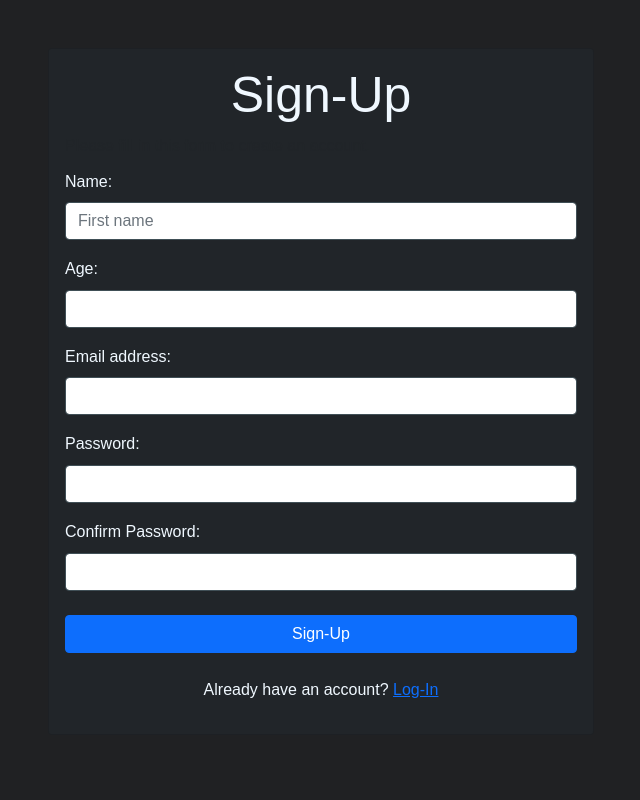
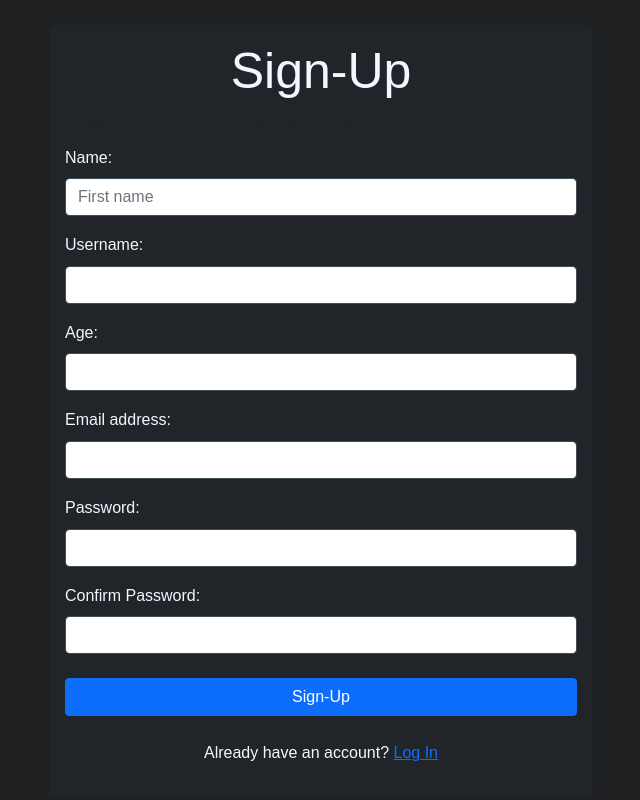
Before and after one commit to MelecaZane/AgileWebDev, a Flask app: template app/templates/signUp_upd.html in a window 1280 px wide. Shown: the whole page, without its empty margins (319-959 px from the left). Run offline with Flask 3, Linux system fonts and the light colour scheme; the template is opened without the code that fills it, so the values that code supplies are empty; some libraries are stand-ins or nearby versions.

Commit message:
Added Username field to Sign-Up

```diff
--- a/app/templates/signUp_upd.html
+++ b/app/templates/signUp_upd.html
@@ -11,7 +11,7 @@
     <script src="https://kit.fontawesome.com/96ce613701.js" crossorigin="anonymous"></script>
 </head>
 <body>
-    <div class="container mt-5">
+    <div class="container mt-4">
         <div class="row justify-content-center">
             <div class="col-md-6">
                 <div class="card bg-dark">
@@ -22,6 +22,10 @@
                             <div class="mb-3">
                                 <label for="name" class="form-label">Name:</label>
                                 <input type="text" class="form-control" id="name" name="name" placeholder="First name">
+                            </div>
+                            <div class = "mb-3">
+                                <label for="usename" class="form-label">Username:</label>
+                                <input type="text" class="form-control" id="username" name="username">
                             </div>
                             <div class="mb-3">
                                 <label for="age" class="form-label">Age:</label>
@@ -43,7 +47,7 @@
                                 <button type="submit" class="btn btn-primary w-100">Sign-Up</button>
                             </div>
                             <div class="mb-3 mt-4 text-center">
-                                <p>Already have an account? <a href="/signIn">Log-In</a></p>
+                                <p>Already have an account? <a href="/signIn">Log In</a></p>
                             </div>
                         </form>
                     </div>
```
